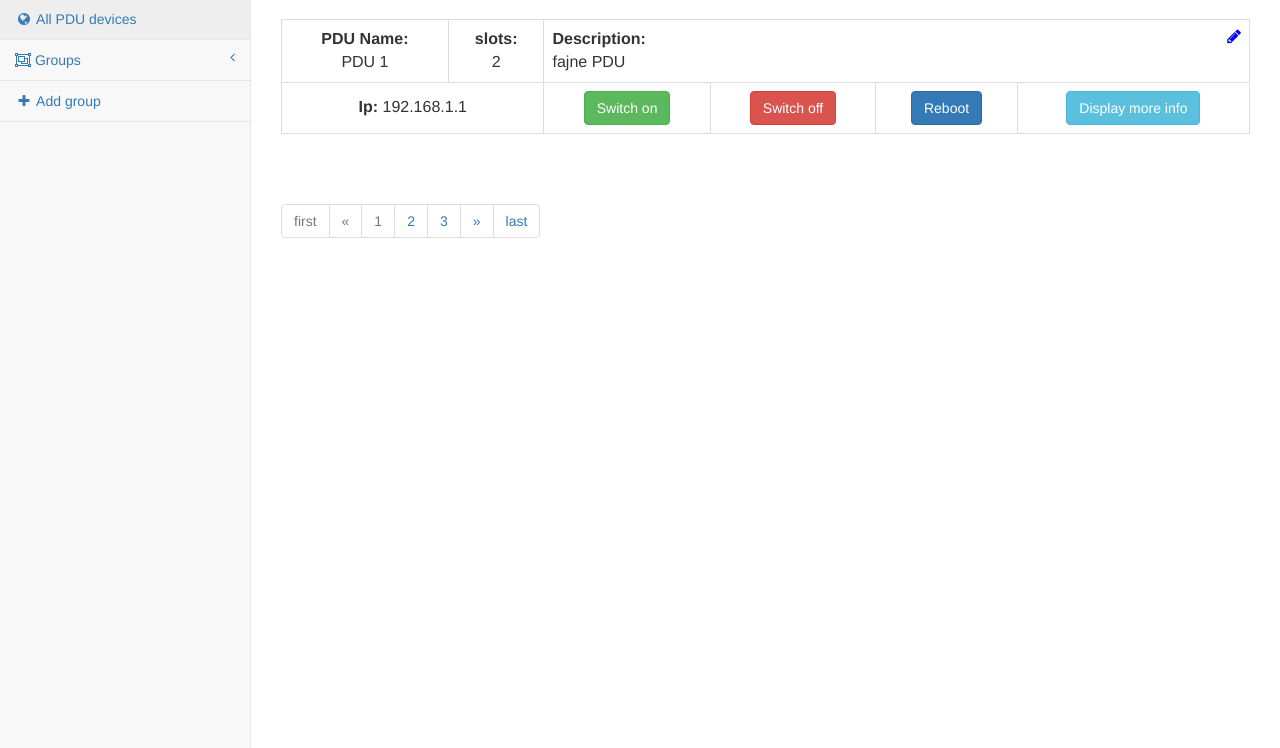
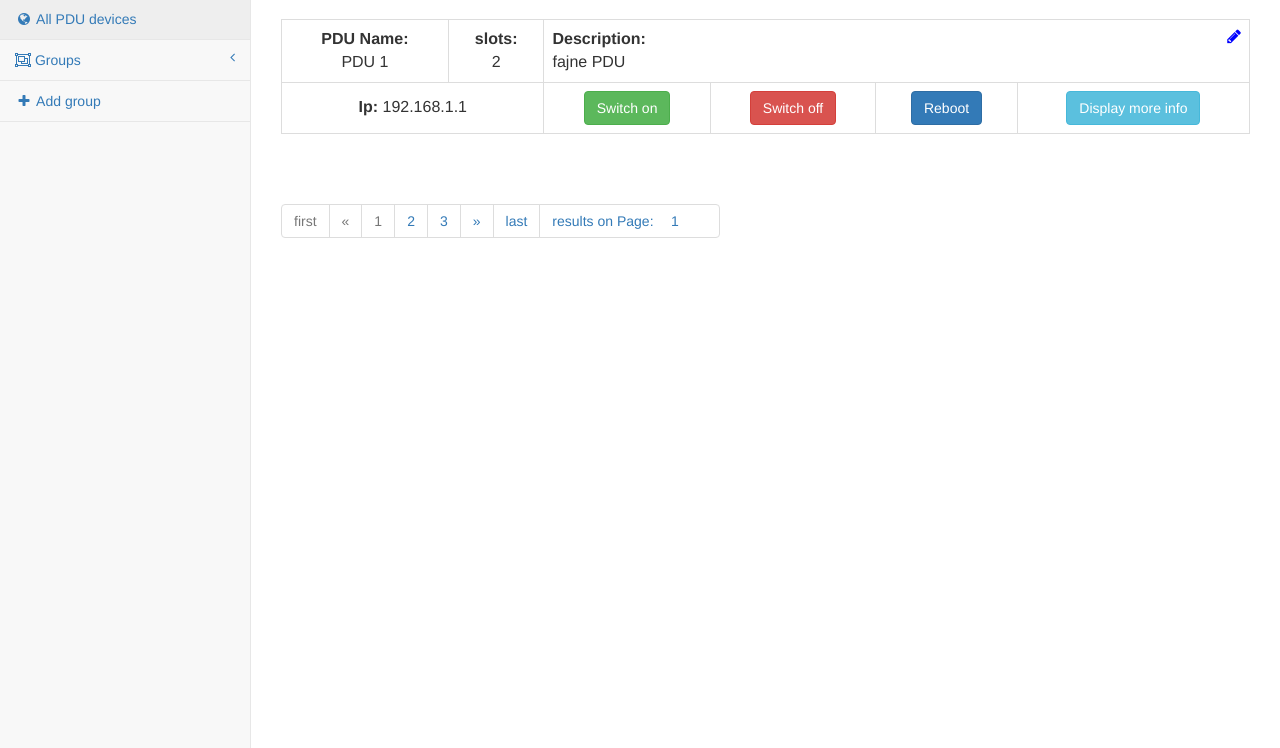
Before and after one commit to slawomirzaba/SZ_MW_KK, a Django app: page / in a window 1280 px wide. Shown: the part 52-800 px from the top of the page. Run offline with Django 3.2, Linux system fonts and the light colour scheme; some libraries are stand-ins or nearby versions.

Commit message:
liczba elementow na strone

```diff
--- a/nokiaProjects/pduManager/pduManager/static/css/style.css
+++ b/nokiaProjects/pduManager/pduManager/static/css/style.css
@@ -67,3 +67,9 @@ textarea.slotDesc{
 .nav>li>a:hover{
 	background-color: #eee !important;
 }
+.pages{
+	border:none;
+	text-align:center;
+	width:50px;
+	height:19px;
+}
--- a/nokiaProjects/pduManager/pduManager/static/js/angular/main.js
+++ b/nokiaProjects/pduManager/pduManager/static/js/angular/main.js
@@ -100,10 +100,13 @@ pduApp.controller('mainController', function ($scope) {
   $scope.init = function(){
     $scope.selectGroup(0);
     $scope.filteredPdus = $scope.groups[0].allDevices;
-    $scope.currentPage = 1; //current page
-    $scope.entryLimit = 1; //max rows for data table
-    $scope.noOfPages = Math.ceil($scope.filteredPdus.length/$scope.entryLimit);
-    $scope.limitPages = 5;
+    $scope.pagination = {
+      currentPage: 1,
+      entryLimit: 1,
+      noOfPages: 0,
+      limitPages: 5
+    };
+    $scope.pagination.noOfPages = Math.ceil($scope.filteredPdus.length/$scope.pagination.entryLimit);
   }
   $scope.selectGroup = function(id){
     if(id == 0){
@@ -188,6 +191,7 @@ pduApp.controller('mainController', function ($scope) {
         break;
       }
     }
+    $scope.selectedGroup = $scope.groups[0];
   }
   $scope.test = function(){
     console.log($scope.groups[0].allDevices.map(function(e) { return e.id; }).indexOf('1'));
@@ -195,17 +199,23 @@ pduApp.controller('mainController', function ($scope) {
 
     /* init pagination with $scope.list */
   $scope.getNumberPages = function() {
-    return new Array($scope.noOfPages);
+    return new Array($scope.pagination.noOfPages);
   }
   $scope.changePage = function(page){
-    if(page <= $scope.noOfPages && page > 0){
-      $scope.currentPage = page;
+    if(page <= $scope.pagination.noOfPages && page > 0){
+      $scope.pagination.currentPage = page;
     }
   }
   $scope.$watchCollection('filteredPdus', function listener(nVal, oVal){
     if (nVal != oVal){
-      $scope.noOfPages = Math.ceil($scope.filteredPdus.length/$scope.entryLimit);
-      $scope.currentPage = 1;
+      $scope.pagination.noOfPages = Math.ceil($scope.filteredPdus.length/$scope.pagination.entryLimit);
+      $scope.pagination.currentPage = 1;
+    }
+  })
+  $scope.$watch('entryLimit', function listener(nVal, oVal){
+    if (nVal != oVal){
+      $scope.pagination.noOfPages = Math.ceil($scope.filteredPdus.length/$scope.pagination.entryLimit);
+      //$scope.currentPage = 1;
     }
   })
   $scope.editPduDescr = function(pdu){
--- a/nokiaProjects/pduManager/pduManager/templates/mainPage/home.html
+++ b/nokiaProjects/pduManager/pduManager/templates/mainPage/home.html
@@ -3,7 +3,7 @@
 
 {%block content %}
 
-<table class="table table-bordered pduTable" ng-repeat="pdu in (filteredPdus = (selectedGroup.allDevices | filter:{selected:true})) | startFrom:(currentPage-1)*entryLimit | limitTo:entryLimit">
+<table class="table table-bordered pduTable" ng-repeat="pdu in (filteredPdus = (selectedGroup.allDevices | filter:{selected:true})) | startFrom:(pagination.currentPage-1)*pagination.entryLimit | limitTo:pagination.entryLimit">
     <tbody>
       <tr>
         <td style="text-align:center"><span class="tablePduHeader">PDU Name:</span> {[{pdu.name}]} </td>
@@ -53,12 +53,25 @@
     </tbody>
   </table>
 
-  <ul class="pagination" ng-if="noOfPages > 1">
-  <li ng-click="changePage(1);" ng-class="{'disabled': currentPage == 1}"><a href="#">first</a></li>
-  <li ng-click="changePage(currentPage - 1);" ng-class="{'disabled': currentPage == 1}"><a href="#">«</a></li>
-  <li ng-click="changePage($index + 1);" ng-class="{'disabled': currentPage == $index + 1}" ng-repeat = "i in getNumberPages() | limitTo:limitPages track by $index "><a href="#">{[{$index + 1}]}</a></li>
-  <li ng-click="changePage(currentPage + 1);" ng-class="{'disabled': currentPage == noOfPages}"><a href="#">»</a></li>
-  <li ng-click="changePage(noOfPages);" ng-class="{'disabled': currentPage == noOfPages}"><a href="#">last</a></li>
+  <ul class="pagination" ng-if="pagination.noOfPages > 1">
+  <li ng-click="changePage(1);" ng-class="{'disabled': pagination.currentPage == 1}">
+    <a href="#">first</a>
+  </li>
+  <li ng-click="changePage(pagination.currentPage - 1);" ng-class="{'disabled': pagination.currentPage == 1}">
+    <a href="#">«</a>
+  </li>
+  <li ng-click="changePage($index + 1);" ng-class="{'disabled': pagination.currentPage == $index + 1}" ng-repeat = "i in getNumberPages() | limitTo:pagination.limitPages track by $index ">
+    <a href="#">{[{$index + 1}]}</a>
+  </li>
+  <li ng-click="changePage(pagination.currentPage + 1);" ng-class="{'disabled': pagination.currentPage == pagination.noOfPages}">
+    <a href="#">»</a>
+  </li>
+  <li ng-click="changePage(pagination.noOfPages);" ng-class="{'disabled': pagination.currentPage == pagination.noOfPages}">
+    <a href="#">last</a>
+  </li>
+  <li style="height:33px;">
+    <a>results on Page: <input class="pages" type="number" ng-model = "pagination.entryLimit" ng-model-options="{ updateOn: 'blur' }"></a>
+  </li>
 </ul>
 
 {% endblock %}
```
